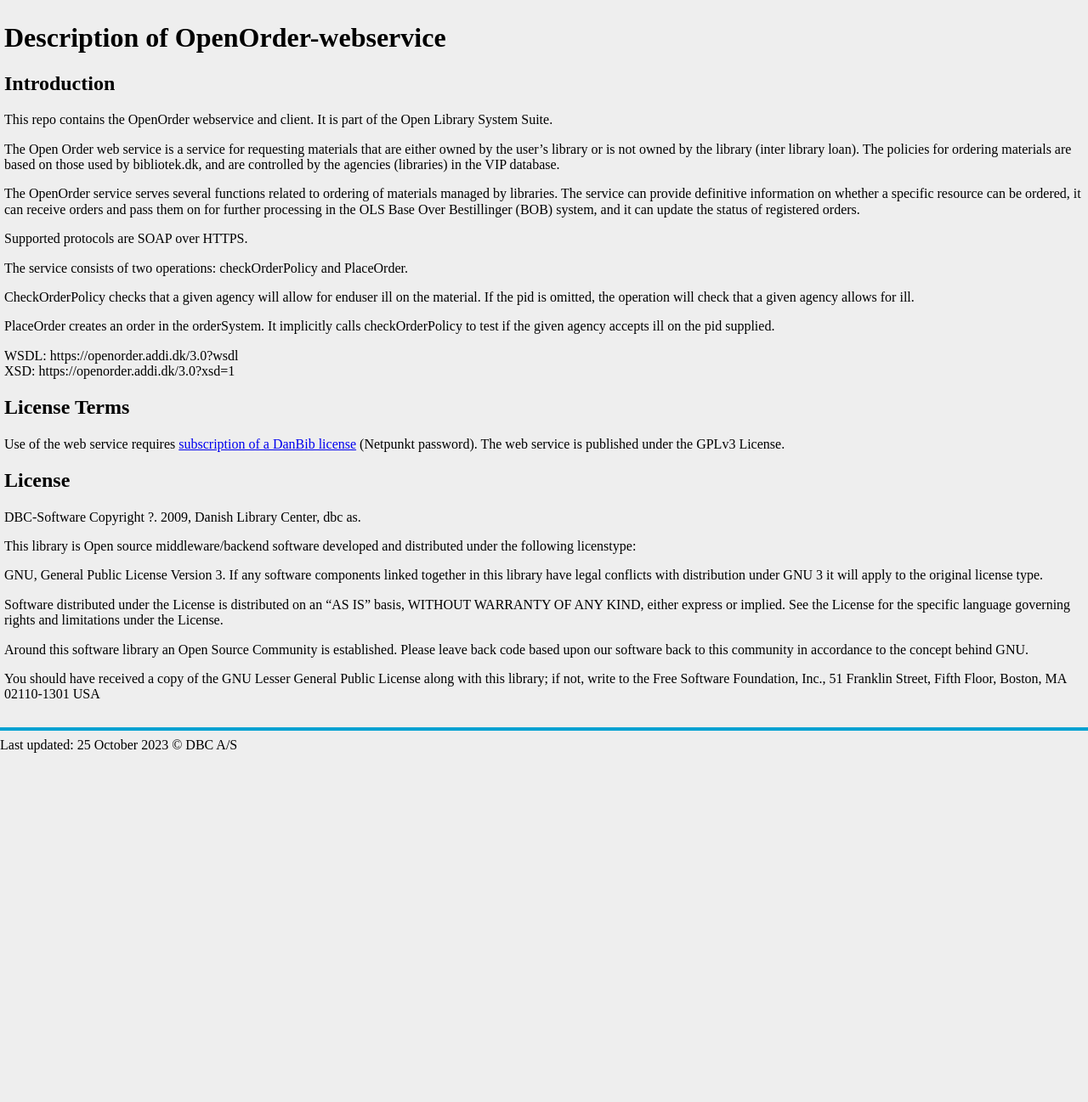
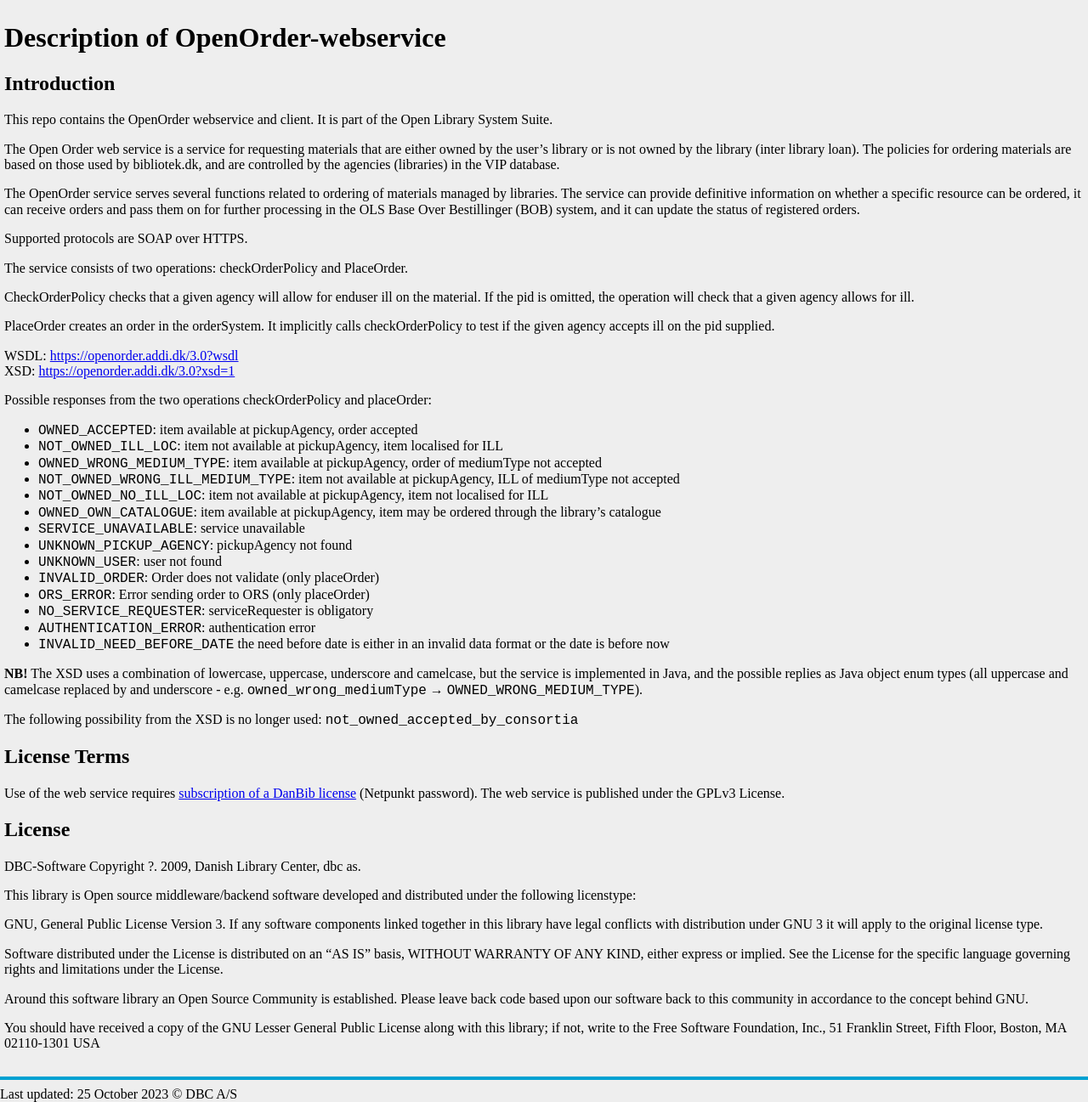
Before and after one commit to DBCDK/dbcdk.github.io, a Jekyll site: the page built from OpenOrderWebservice.md, in a window 1280 px wide. Shown: the whole page at 85% size. Built offline with Jekyll 4.4.1, drawn with Linux system fonts in a browser that asks for light colours; nearby versions of some CDN libraries; our own code applies the rules of GitHub Pages for plain Markdown files; before the commit the page ends 900 px from its top, so only the background shows below that.

Commit message:
Adding responses

```diff
--- a/OpenOrderWebservice.md
+++ b/OpenOrderWebservice.md
@@ -20,8 +20,29 @@
 
 PlaceOrder creates an order in the orderSystem. It implicitly calls checkOrderPolicy to test if the given agency accepts ill on the pid supplied.
 
-WSDL: https://openorder.addi.dk/3.0?wsdl <br/>
-XSD: https://openorder.addi.dk/3.0?xsd=1
+WSDL: [https://openorder.addi.dk/3.0?wsdl](https://openorder.addi.dk/3.0?wsdl) <br/>
+XSD: [https://openorder.addi.dk/3.0?xsd=1](https://openorder.addi.dk/3.0?xsd=1)
+
+Possible responses from the two operations checkOrderPolicy and placeOrder:
+
+- `OWNED_ACCEPTED`:                   item available at pickupAgency, order accepted
+- `NOT_OWNED_ILL_LOC`:                item not available at pickupAgency, item localised for ILL
+- `OWNED_WRONG_MEDIUM_TYPE`:          item available at pickupAgency, order of mediumType not accepted
+- `NOT_OWNED_WRONG_ILL_MEDIUM_TYPE`:  item not available at pickupAgency, ILL of mediumType not accepted
+- `NOT_OWNED_NO_ILL_LOC`:             item not available at pickupAgency, item not localised for ILL
+- `OWNED_OWN_CATALOGUE`:              item available at pickupAgency, item may be ordered through the library's catalogue
+- `SERVICE_UNAVAILABLE`:              service unavailable
+- `UNKNOWN_PICKUP_AGENCY`:            pickupAgency not found
+- `UNKNOWN_USER`:                     user not found
+- `INVALID_ORDER`:                    Order does not validate (only placeOrder)
+- `ORS_ERROR`:                        Error sending order to ORS (only placeOrder)
+- `NO_SERVICE_REQUESTER`:             serviceRequester is obligatory
+- `AUTHENTICATION_ERROR`:             authentication error
+- `INVALID_NEED_BEFORE_DATE`          the need before date is either in an invalid data format or the date is before now
+
+**NB!** The XSD uses a combination of lowercase, uppercase, underscore and camelcase, but the service is implemented in Java, and the possible replies as Java object enum types (all uppercase and camelcase replaced by and underscore - e.g. `owned_wrong_mediumType` → `OWNED_WRONG_MEDIUM_TYPE`).
+
+The following possibility from the XSD is no longer used: `not_owned_accepted_by_consortia`
 
 ## License Terms
 Use of the web service requires [subscription of a DanBib license](http://www.dbc.dk/produkter-services/databaser_tjenester_produktoversigt/danbib) (Netpunkt password).
```
